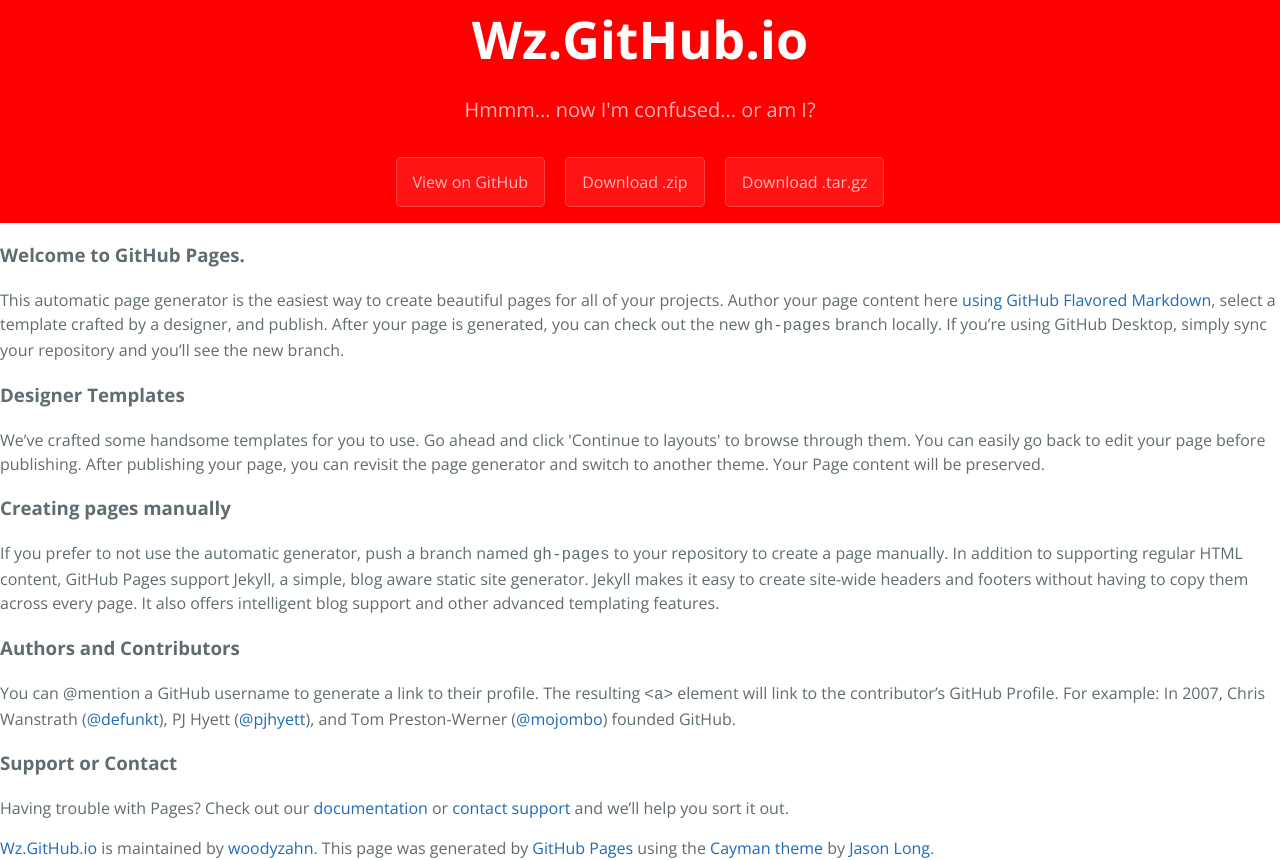
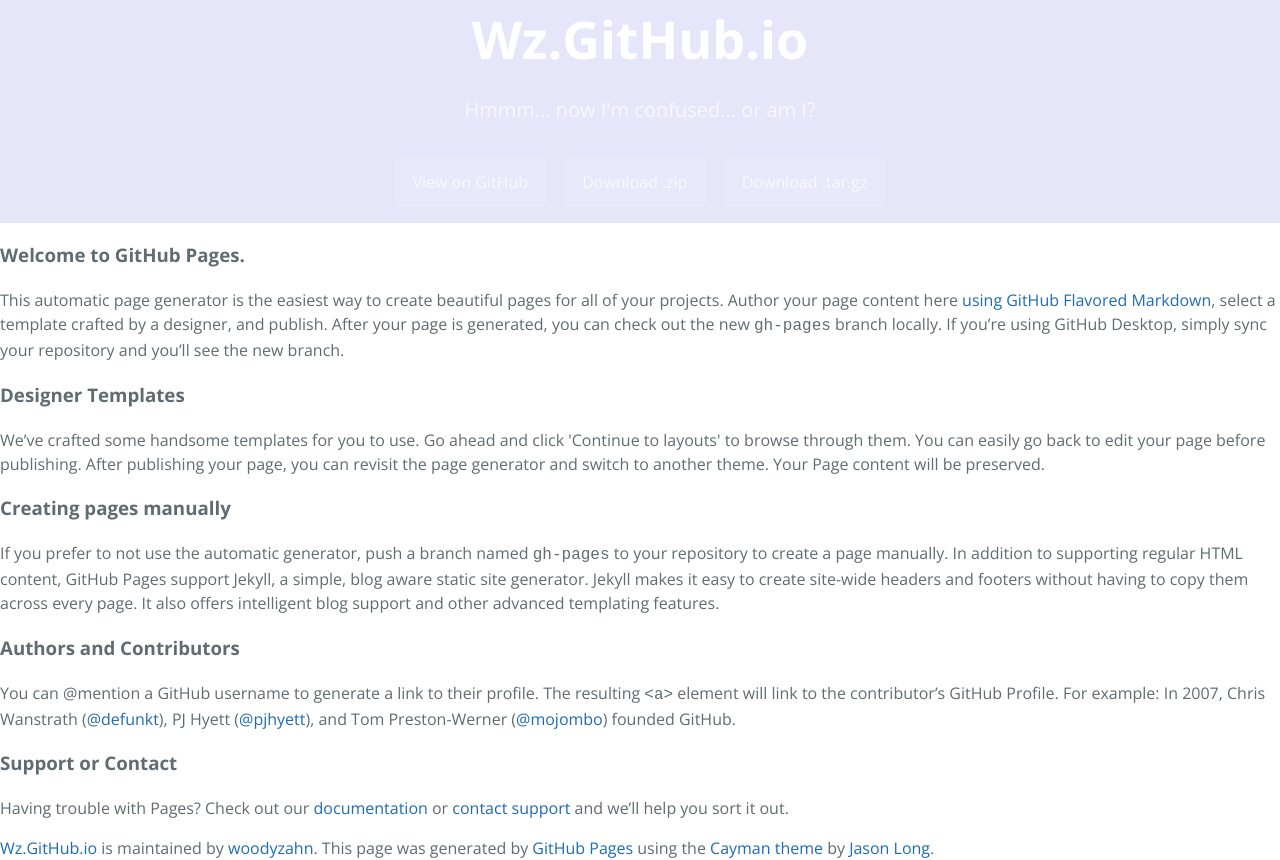
Before and after one commit to woodyzahn/wz.github.io, a plain HTML site: page index.html in a window 1280 px wide. Drawn offline with nearby package versions, Linux system fonts and the light colour scheme.

Commit message:
made BG lavender

```diff
--- a/stylesheets/stylesheet.css
+++ b/stylesheets/stylesheet.css
@@ -56,7 +56,7 @@ a {
 .page-header {
   color: #fff;
   text-align: center;
-  background-color: red;
+  background-color: lavender;
   /*background-image: linear-gradient(120deg, #155799, #159957); }*/
 
 @media screen and (min-width: 64em) {
```
